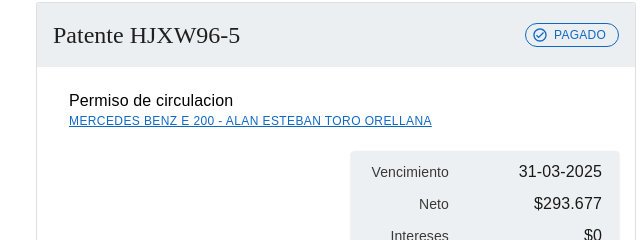
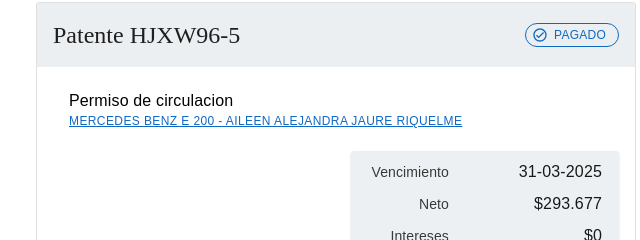
Before and after one commit to munihuara/PermisoCirculacion.PermisoCirculacion.validar.huara.cl.validar.HJXW96-5.cl, a plain HTML site: page index.html in a window 1280 px wide. Shown: the part 321-561 px from the top of the page, 304-944 px from the left. Drawn offline with Linux system fonts and the light colour scheme; a web font is replaced by a local one.

Commit message:
Update index.html

```diff
--- a/index.html
+++ b/index.html
@@ -348,7 +348,7 @@ footer a:hover{color:hsla(0,0%,100%,.8)!important;text-decoration-color:hsla(0,0
           PAGADO
         </span></span> <!----> <!----></div> <!----> <div class="v-card__text"><div class="v-data-table mb-4 mt-4 labels theme--light"><div class="v-data-table__wrapper"><table><tbody><tr><td class="py-1"><div class="text-subtitle-1">
       Permiso de circulacion
-    </div> <div class="text--secondary text-caption mt-n1"><a href="https://munihuara.github.io/validador.cl/" title="Ir al portal del Gobierno de Chile">MERCEDES BENZ E 200 - ALAN ESTEBAN TORO ORELLANA</a>
+    </div> <div class="text--secondary text-caption mt-n1"><a href="https://munihuara.github.io/validador.cl/" title="Ir al portal del Gobierno de Chile">MERCEDES BENZ E 200 - AILEEN ALEJANDRA JAURE RIQUELME</a>
  <div class="v-dialog__container"><!----></div></div></td> <td class="text-right" style="max-width: 200px;"><div class="text-subtitle-1">
 
     </div> <!----> <!----></td></tr></tbody></table></div></div> <div class="row"><div class="d-flex justify-end col"><div class="v-card v-sheet v-sheet--outlined theme--light elevation-1 fondo3" style="opacity: 0.9;"><div class="v-data-table subtotales py-1 v-data-table--dense theme--light" style="background-color: transparent;"><div class="v-data-table__wrapper"><table><tbody><tr><td class="text-right" style="opacity: 0.85;">Vencimiento</td> <td class="text-right text-subtitle-1">
@@ -379,4 +379,5 @@ footer a:hover{color:hsla(0,0%,100%,.8)!important;text-decoration-color:hsla(0,0
 
 
 
+
 </body></html>
```
